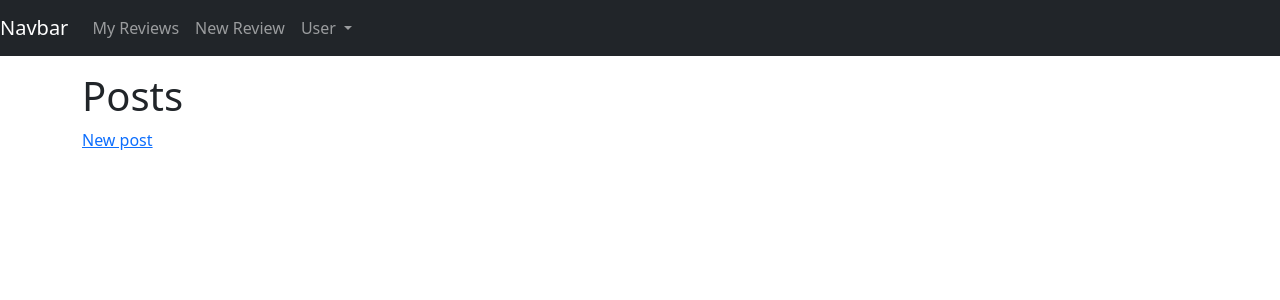
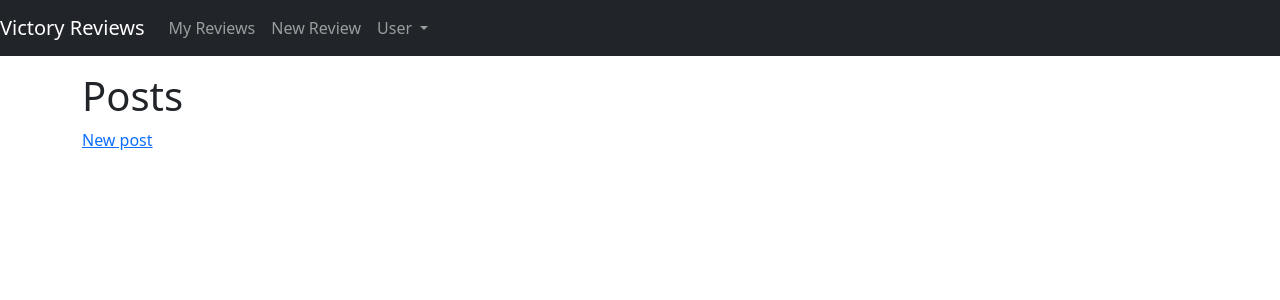
Before and after one commit to aldoportillo/vicotry-employee-reviews, a Rails app: page / in a window 1280 px wide. Shown: the top 300 px of the page. Run offline with Rails 7, Linux system fonts and the light colour scheme; data that the repository does not hold is empty; some libraries are stand-ins or nearby versions.

Commit message:
Add navbar

```diff
--- a/app/views/shared/_navbar.html.erb
+++ b/app/views/shared/_navbar.html.erb
@@ -1,5 +1,5 @@
 <nav class="navbar navbar-expand-lg navbar-dark bg-dark">
-  <a class="navbar-brand" href="#">Navbar</a>
+  <a class="navbar-brand" href="#">Victory Reviews</a>
   <button class="navbar-toggler" type="button" data-toggle="collapse" data-target="#navbarNavDropdown" aria-controls="navbarNavDropdown" aria-expanded="false" aria-label="Toggle navigation">
     <span class="navbar-toggler-icon"></span>
   </button>
```
